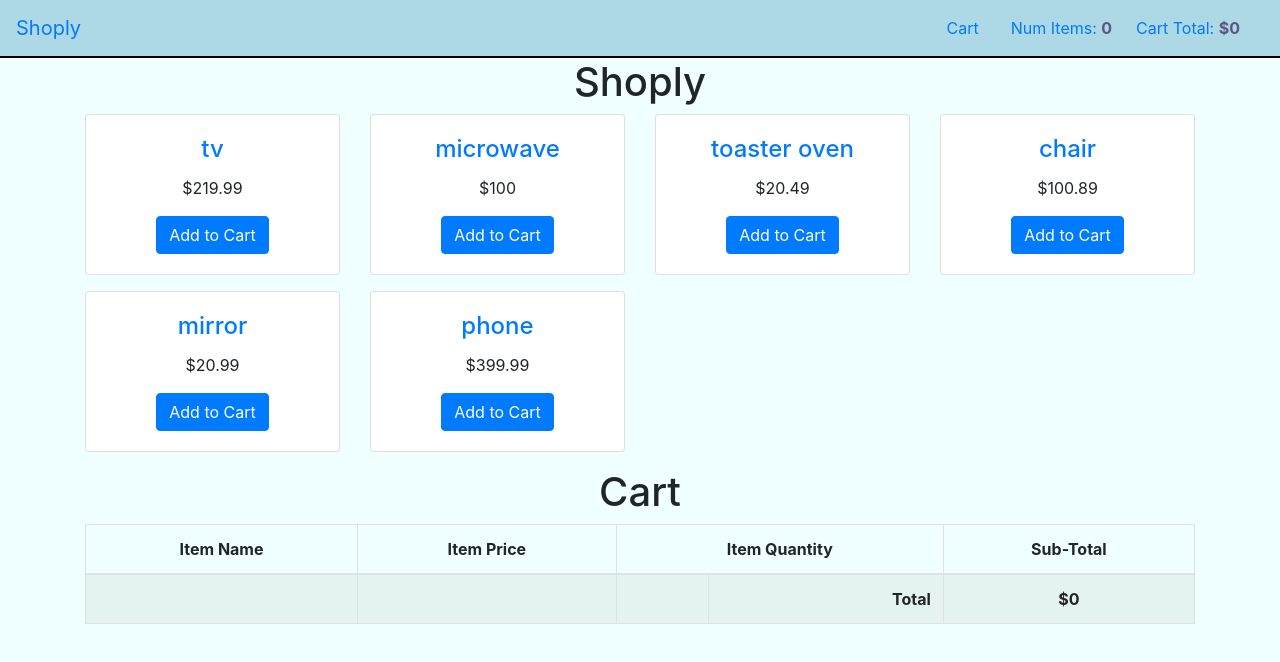
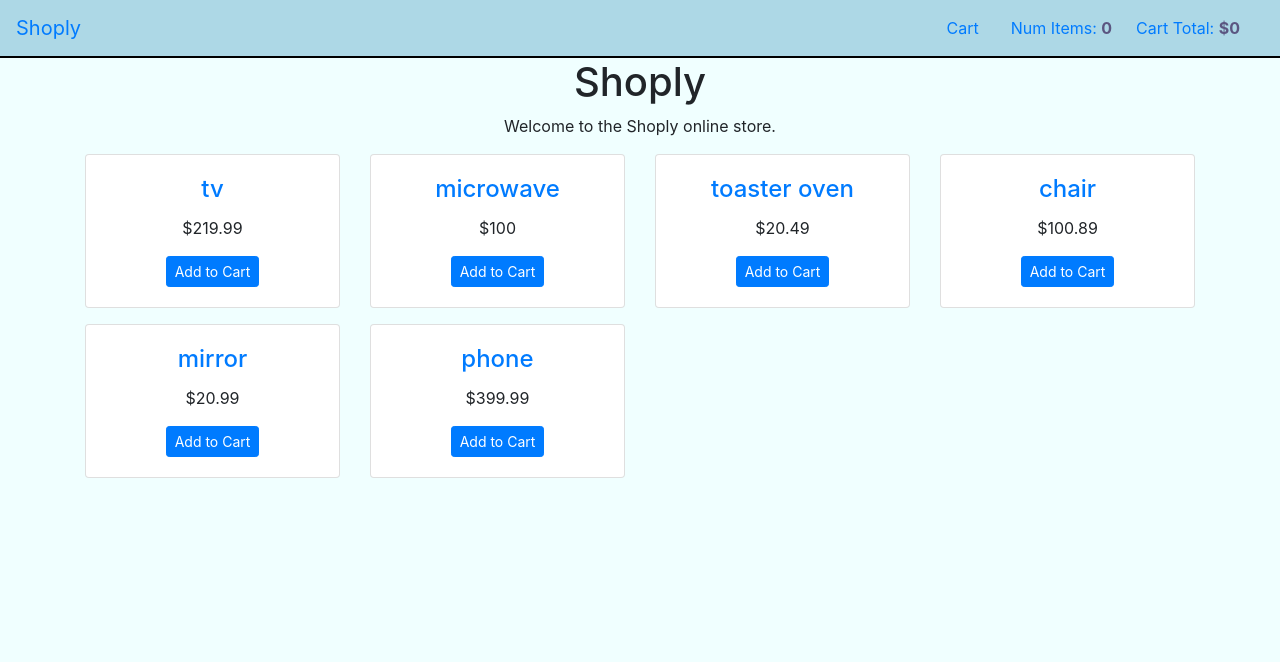
Before and after one commit to Keparoo/Shoply, a React (Create React App) app: page / in a window 1280 px wide. Shown: the top 662 px of the page. Built offline with nearby package versions, Linux system fonts and the light colour scheme.

Commit message:
Fix Cart styles

```diff
--- a/src/App.js
+++ b/src/App.js
@@ -12,7 +12,6 @@ function App() {
 			<Navbar />
 			<div className="container">
 				<Routes />
-				<Cart />
 			</div>
 		</div>
 	);
--- a/src/Cart.css
+++ b/src/Cart.css
@@ -0,0 +1,8 @@
+.Cart-icon {
+	opacity: 0.75;
+}
+
+.Cart-icon:hover {
+	opacity: 1;
+	cursor: pointer;
+}
--- a/src/Cart.js
+++ b/src/Cart.js
@@ -25,11 +25,11 @@ const Cart = () => {
 			<td className="text-center align-middle">
 				<i
 					onClick={() => deleteItem(id, products[id].price)}
-					className="fas fa-trash text-danger mt-2"
+					className="fas fa-trash text-danger mt-2 Cart-icon"
 				/>
 				<i
 					onClick={() => addItem(id, products[id].price)}
-					className="fas fa-plus text-danger ml-4"
+					className="fas fa-plus text-danger ml-4 Cart-icon"
 				/>
 			</td>
 
@@ -42,6 +42,7 @@ const Cart = () => {
 	return (
 		<div>
 			<h1>Cart</h1>
+			<p />
 			<table className="table table-bordered table-striped">
 				<thead>
 					<tr>
--- a/src/Navbar.js
+++ b/src/Navbar.js
@@ -17,7 +17,7 @@ const Navbar = () => {
 			</Link>
 			<ul className="navbar-nav ml-auto">
 				<li className="nav-item mr-4">
-					<Link className="nav-link" to="/">
+					<Link className="nav-link" to="/cart">
 						Cart
 					</Link>
 				</li>
--- a/src/ProductList.js
+++ b/src/ProductList.js
@@ -21,7 +21,7 @@ function ProductList() {
 					</h4>
 					<p>${products[id].price}</p>
 					<button
-						className="btn btn-primary"
+						className="btn btn-sm btn-primary"
 						onClick={() => add(id, products[id].price)}
 					>
 						Add to Cart
@@ -33,6 +33,7 @@ function ProductList() {
 	return (
 		<div>
 			<h1>Shoply</h1>
+			<p>Welcome to the Shoply online store.</p>
 			<div className="row">{productList}</div>
 		</div>
 	);
```
